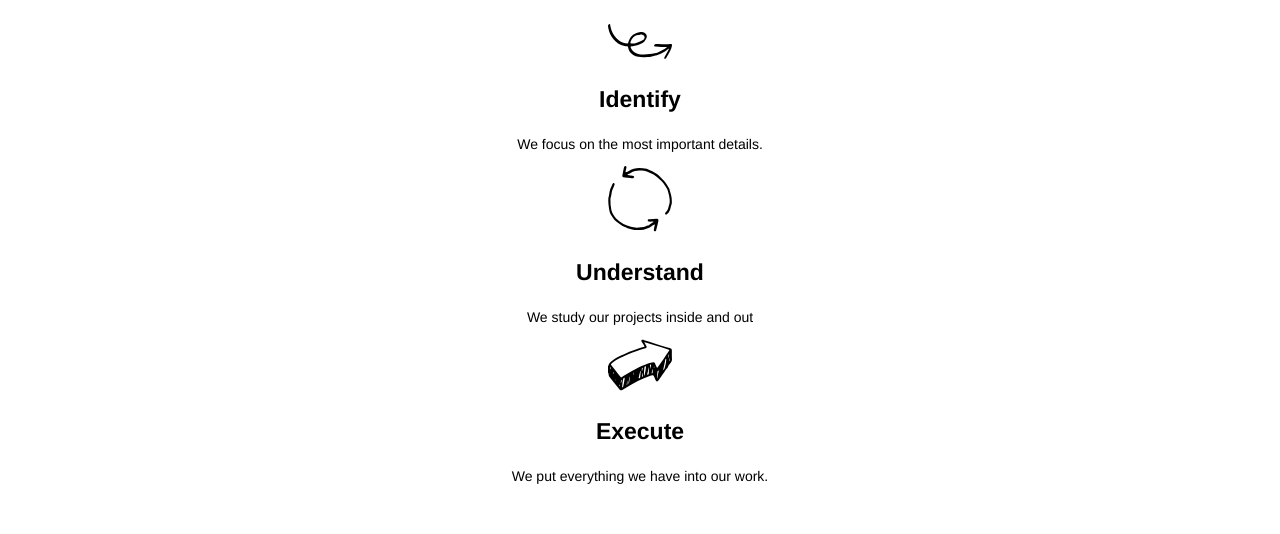
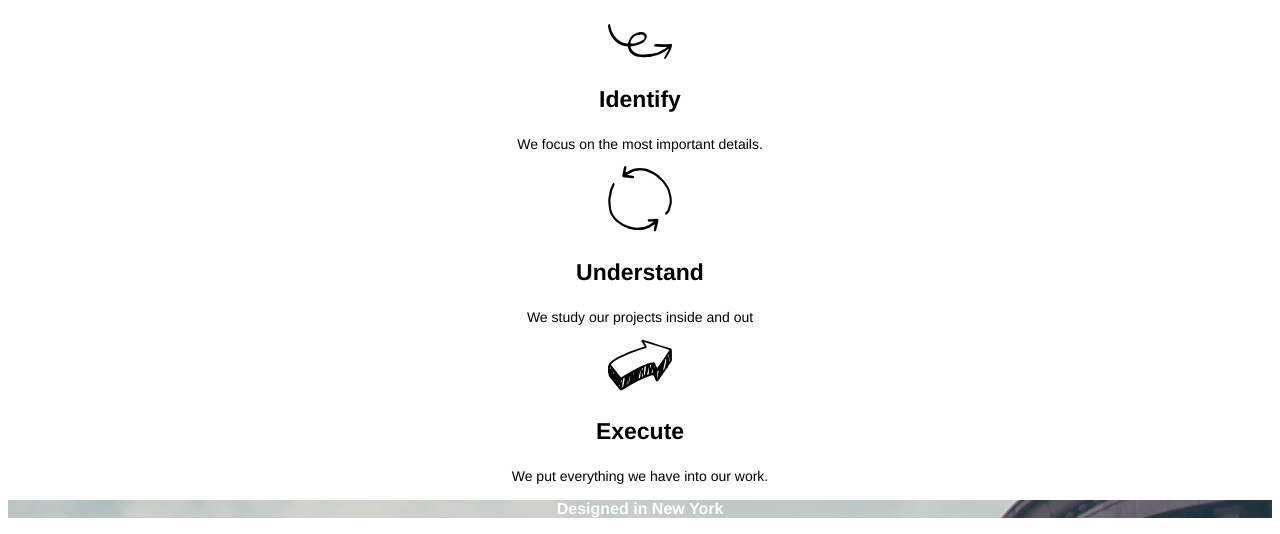
Before and after one commit to Fuzzyonescii/broadway_design, a plain HTML site: page index.html in a window 1280 px wide. Shown: the part 409-943 px from the top of the page. Before the commit the page ends 907 px from the top, so only its background shows below. Drawn offline with Linux system fonts and the light colour scheme.

Commit message:
Added solo P and info class shell

```diff
--- a/index.html
+++ b/index.html
@@ -16,6 +16,7 @@
     <p><a href="#">Team</a></p>
     <p><a href="#">Contact</a></p>
     </div>
+
     <div class="process">
       <h2>Our Process</h2>
       <img src="./resources/media/identify.svg" alt="Identify" />
@@ -29,6 +30,11 @@
       <p>We put everything we have into our work.</p>
     </div>
 
+    <p class="solo">Designed in New York</p>
+
+    <div class="info">
+
+    </div>
 
   </body>
 </html>
--- a/resources/css/style.css
+++ b/resources/css/style.css
@@ -36,3 +36,10 @@
 .process p {
   font-size: 14px;
 }
+
+p.solo  {
+  background-image: url('../media/the-flatiron-building.png');
+  font-size: 23;
+  font-weight: bold;
+  color: white;
+}
```
